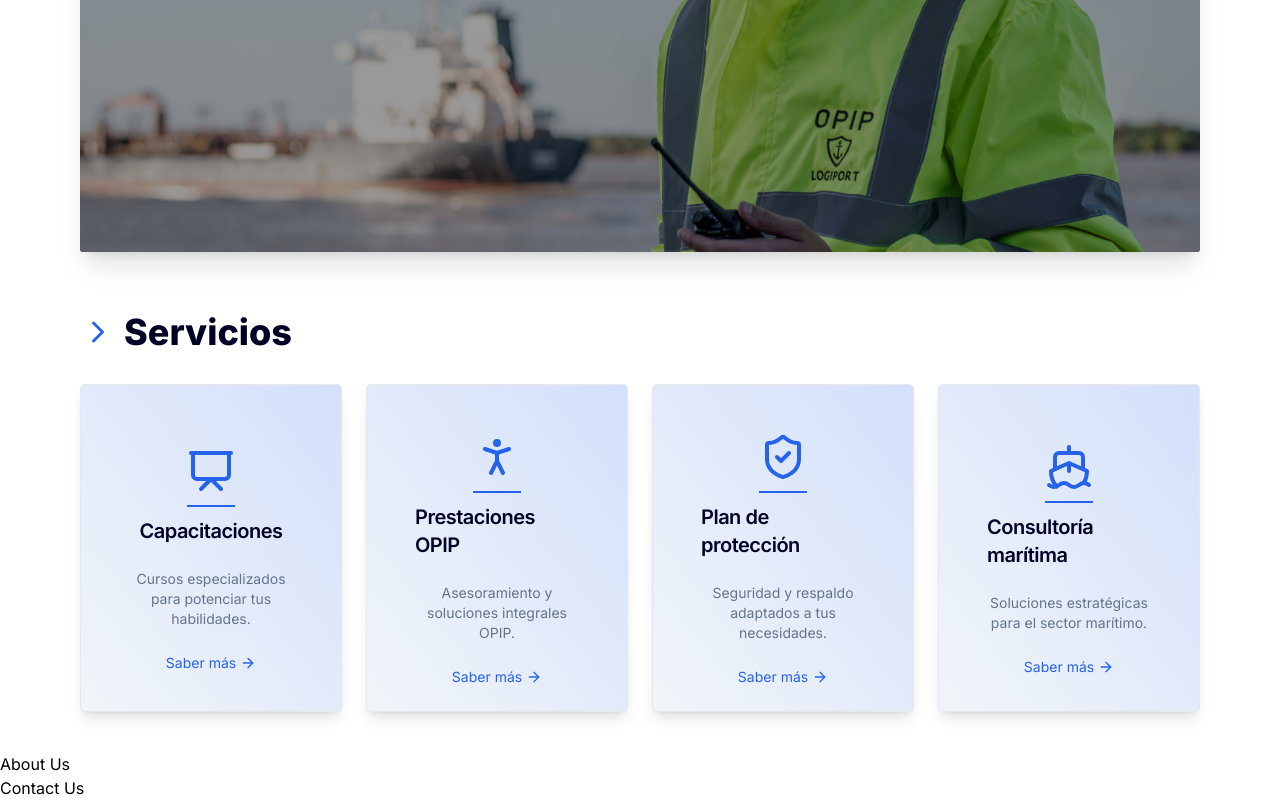
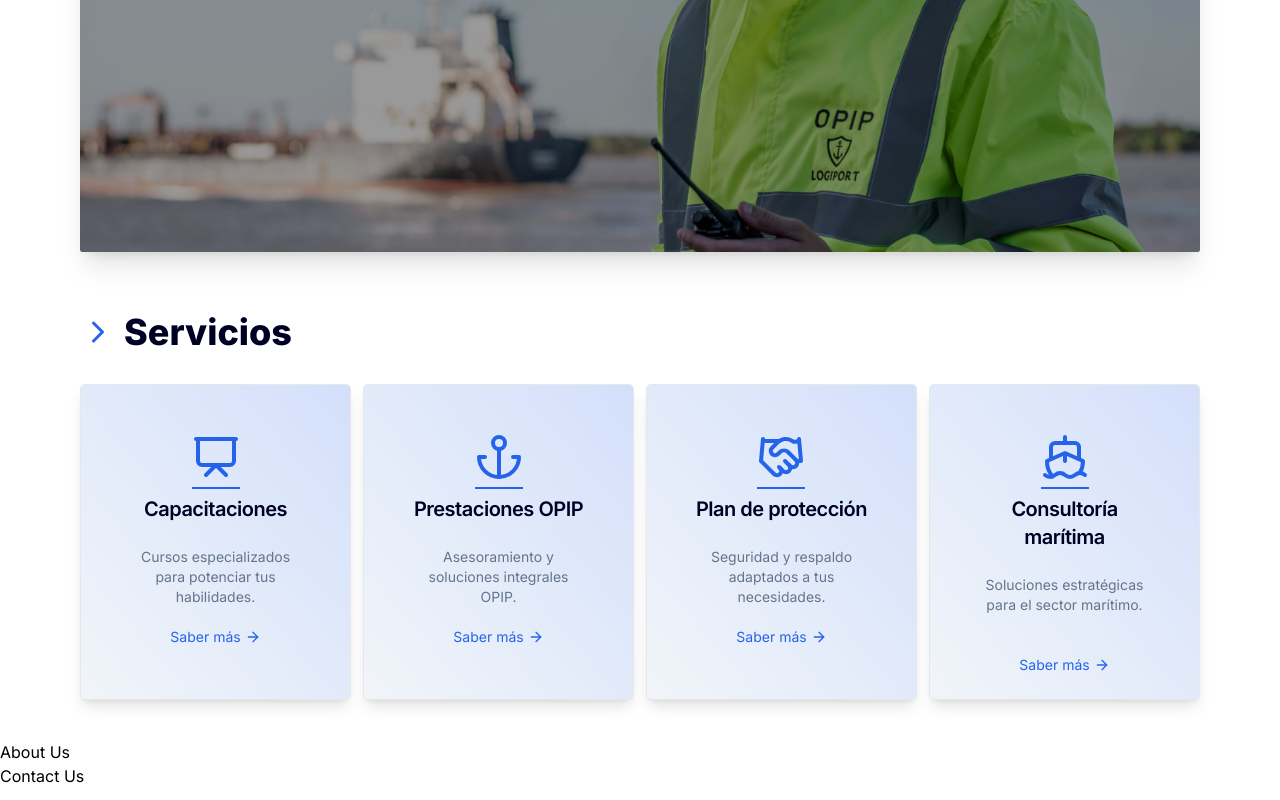
Before and after one commit to Stefano-Mazziotta/logiport.com.ar, a Next.js app: page / in a window 1280 px wide. Shown: the part 696-1496 px from the top of the page. Built offline with nearby package versions, Linux system fonts and the light colour scheme.

Commit message:
working on services section

```diff
--- a/src/components/sections/servicesSection.tsx
+++ b/src/components/sections/servicesSection.tsx
@@ -8,12 +8,14 @@ import {
 } from "@/components/ui/card";
 import {
   Ship,
-  ShieldCheck,
   ChevronRight,
   LucideProps,
   PersonStanding,
   Presentation,
   ArrowRight,
+  Shield,
+  Anchor,
+  Handshake,
 } from "lucide-react";
 
 interface Service {
@@ -32,12 +34,12 @@ const ServiceSection: React.FC = async () => {
     {
       title: "Prestaciones OPIP",
       description: "Asesoramiento y soluciones integrales OPIP.",
-      icon: PersonStanding,
+      icon: Anchor,
     },
     {
       title: "Plan de protección",
       description: "Seguridad y respaldo adaptados a tus necesidades.",
-      icon: ShieldCheck,
+      icon: Handshake,
     },
     {
       title: "Consultoría marítima",
@@ -52,20 +54,20 @@ const ServiceSection: React.FC = async () => {
         <ChevronRight size={36} className="text-primary mr-2" />
         Servicios
       </h2>
-      <main className="grid grid-cols-1 gap-6 sm:grid-cols-2 lg:grid-cols-4">
+      <main className="grid grid-cols-1 gap-3 sm:grid-cols-2 lg:grid-cols-4">
         {services.map((service, index) => (
           <Card
             key={index}
-            className="relative flex flex-col items-center justify-center p-6 rounded-lg shadow-lg bg-gradient-to-tr from-secondary to-primary/20 text-foreground transition-colors ease-linear duration-300 hover:bg-gradient-to-bl hover:from-primary/40 hover:to-secondary"
+            className="relative flex flex-col items-center p-6 rounded-lg shadow-lg bg-gradient-to-tr from-secondary to-primary/20 text-foreground transition-colors ease-linear duration-300 hover:bg-gradient-to-bl hover:from-primary/40 hover:to-secondary"
           >
-            <CardHeader className="flex flex-col items-center gap-1">
+            <CardHeader className="flex flex-col items-center">
               <service.icon className="w-12 h-12 text-primary" />
               <div className="h-[2px] w-12 bg-primary"></div>
-              <CardTitle className="text-xl font-semibold">
+              <CardTitle className="text-xl font-semibold text-center">
                 {service.title}
               </CardTitle>
             </CardHeader>
-            <CardContent className="text-center">
+            <CardContent className="h-20 text-center">
               <CardDescription className="text-sm text-muted-foreground">
                 {service.description}
               </CardDescription>
```
